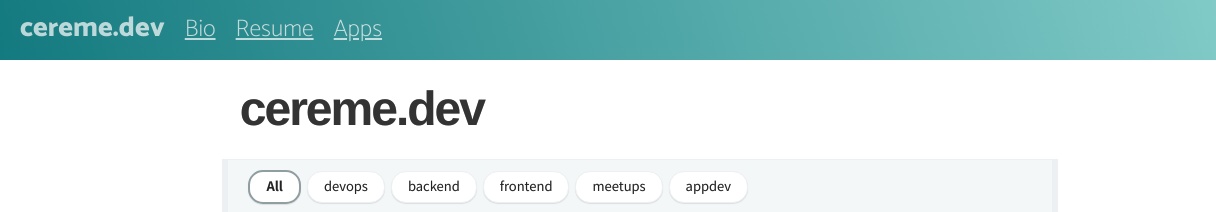
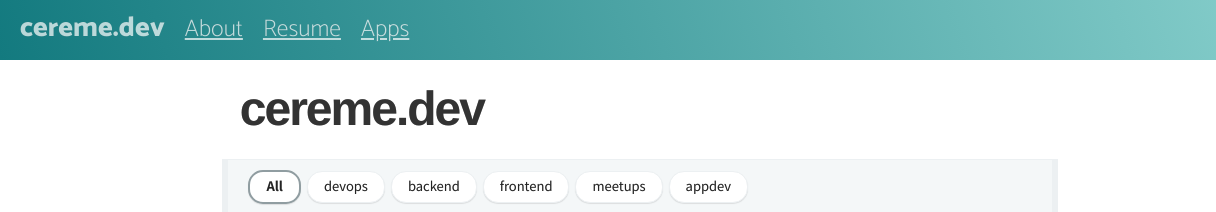
Before and after one commit to cereme/cereme.github.io, a Gatsby site: page / in a window 1280 px wide. Shown: the top 212 px of the page, 0-1216 px from the left. Built offline with nearby package versions, Linux system fonts and the light colour scheme; Gatsby itself is replaced by a stand-in of ours; some packages are replaced by stand-ins of ours; what typography-theme-github would draw is missing.

Commit message:
Change "bio" to "about"

```diff
--- a/src/components/top/index.jsx
+++ b/src/components/top/index.jsx
@@ -13,7 +13,7 @@ export const Top = ({ title, location, rootPath }) => {
   const subLinks = [
     {
       to: "/bio",
-      label: "Bio",
+      label: "About",
     },
     {
       to: "/resume",
```
